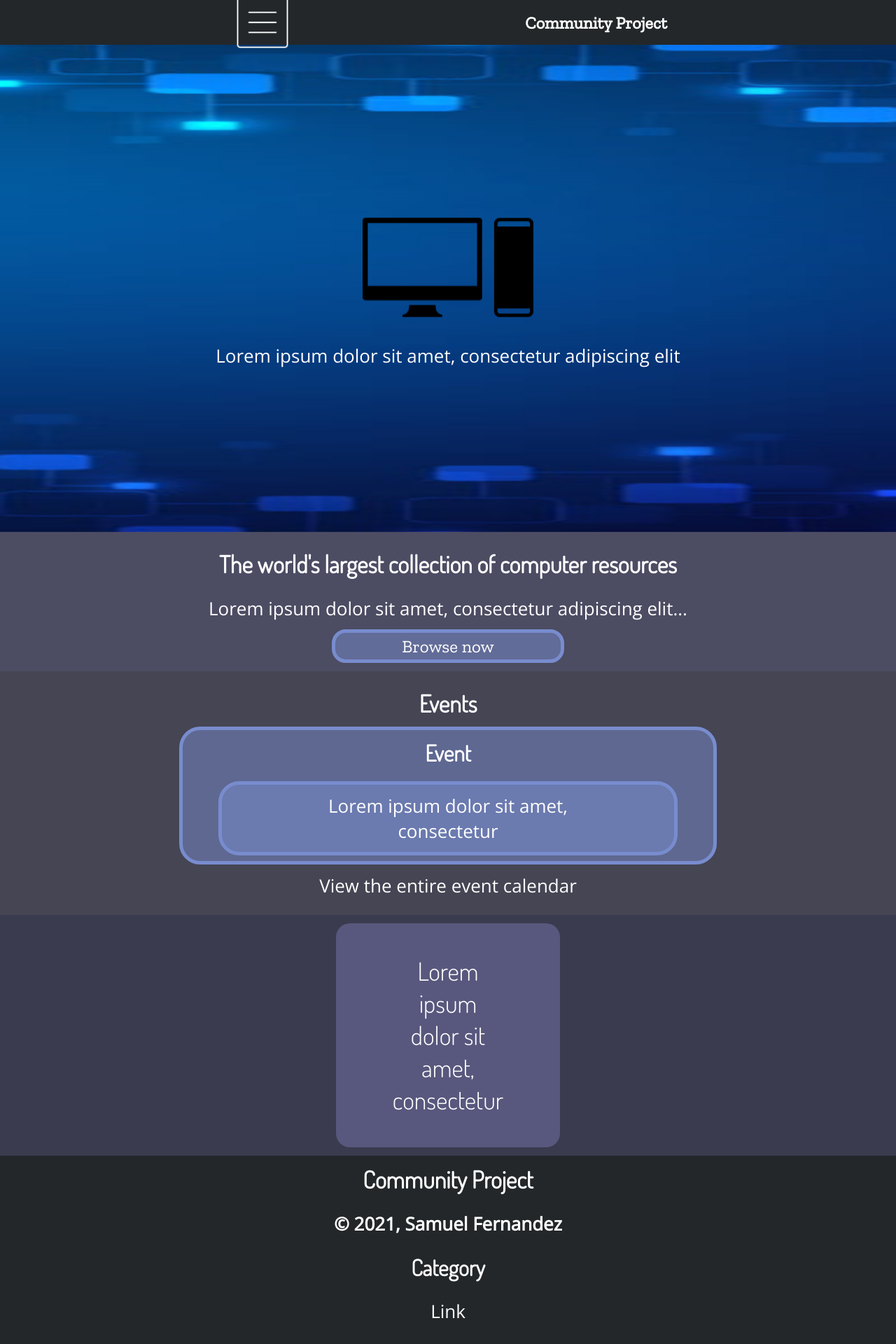
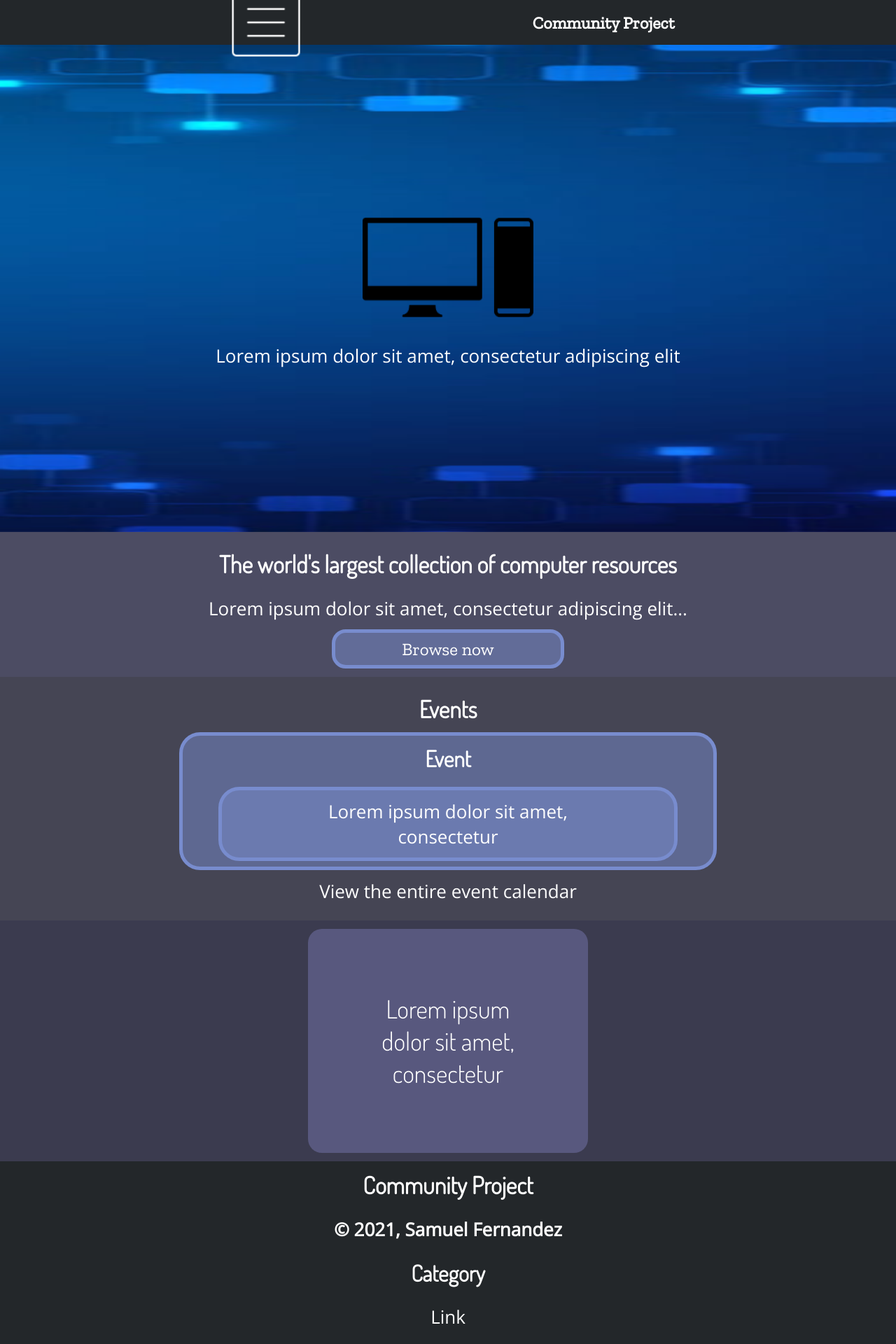
Before and after one commit to polypixeldev/computerstacks, a Next.js app in the folder app/: page / in a window 1280 px wide. Shown: the top 1920 px of the page at 70% size. Built offline with nearby package versions, Linux system fonts and the light colour scheme.

Commit message:
Fix menu button & button/card sizing

```diff
--- a/app/pages/index.js
+++ b/app/pages/index.js
@@ -30,6 +30,7 @@ export default function Home() {
 				<div className={styles.card}>
 					<p>Lorem ipsum dolor sit amet, consectetur</p>
 				</div>
+				{/* Card Carousel? */}
 			</section>
 		</main>
 	);
--- a/app/styles/Home.module.css
+++ b/app/styles/Home.module.css
@@ -18,8 +18,8 @@
 .card {
 	background: #58587E;
 	border-radius: 20px;
-	width: 40vmin;
-	height: 40vmin;
+	width: 50vmin;
+	min-height: 40vmin;
 	display: flex;
 	flex-direction: column;
 	justify-content: center;
--- a/app/styles/globals.css
+++ b/app/styles/globals.css
@@ -56,8 +56,8 @@ p {
 	align-items: center;
 	padding: 1vmin 3vmin;
 
-	width: 26vw;
-	height: 6vh;
+	min-width: 26vw;
+	min-height: 6vh;
 
 	background: rgba(120, 140, 206, 0.5);
 	border: 5px solid #788CCE;
@@ -70,8 +70,10 @@ p {
 }
 
 .imageWrap {
-	width: 7.5vw;
-	height: 7.5vw;
+	min-width: 10vw;
+	min-height: 10vw;
+	max-width: 15vw;
+	max-height: 15vw;
 	position: relative;
 }
 
```
